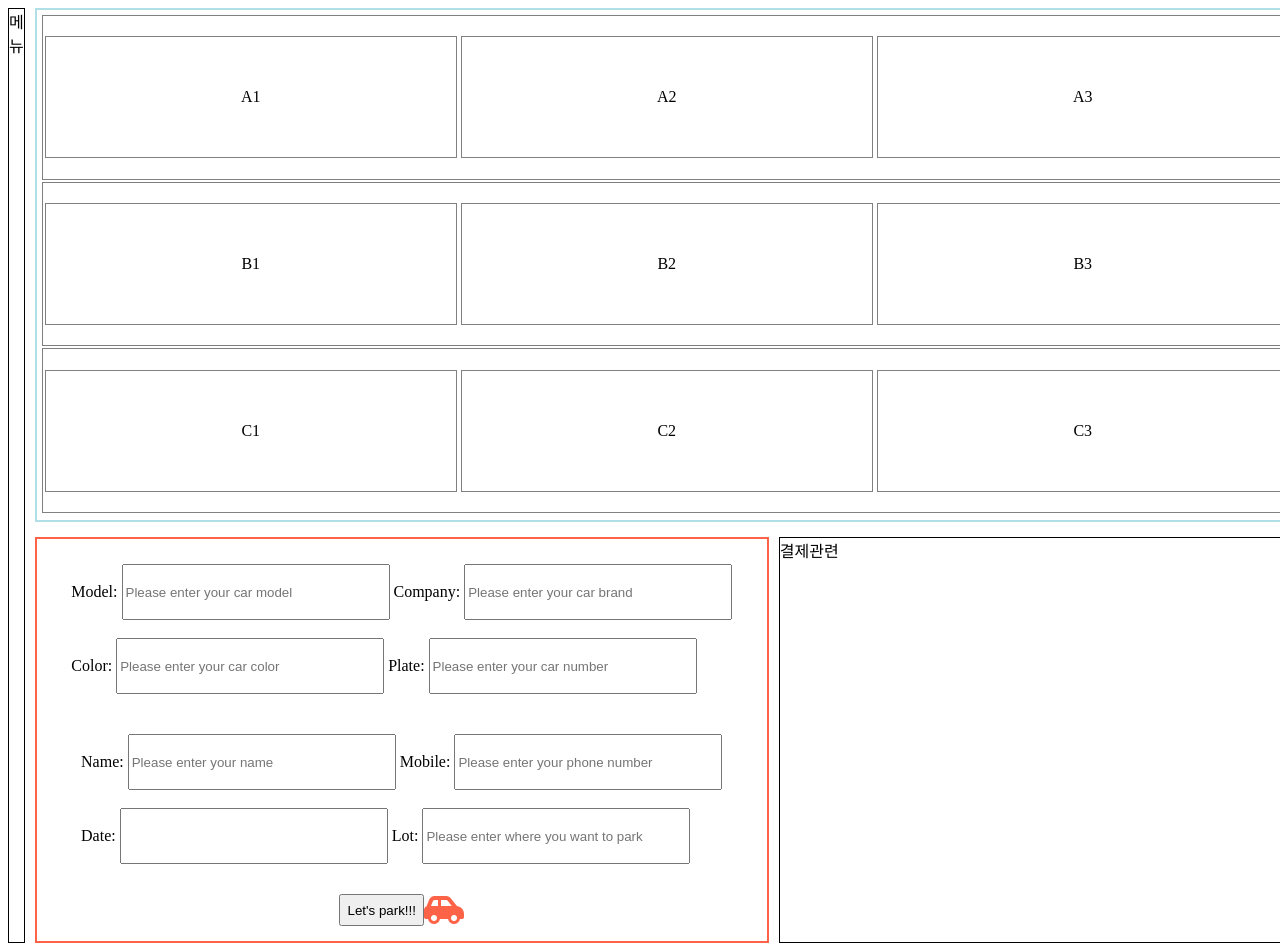
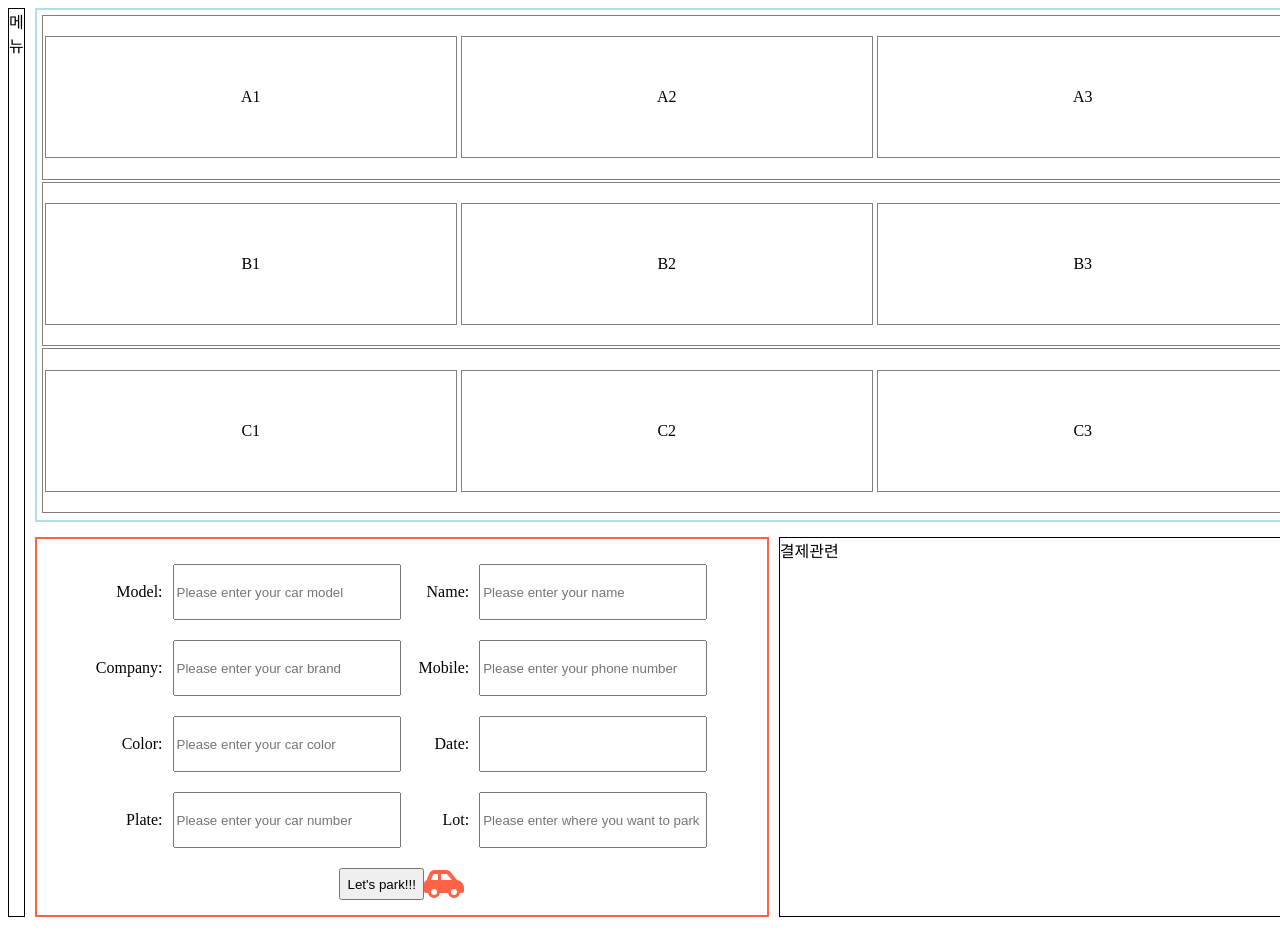
Before and after one commit to jw-lab/Board, a Django app: page /parking/ in a window 1280 px wide. After the commit the page ends 917 px from the top, so only its background shows below. Run offline with Django 3.2, Linux system fonts and the light colour scheme; data that the repository does not hold is empty; some libraries are stand-ins or nearby versions.

Commit message:
정보 입력란 css 정렬 수정완료

```diff
--- a/parkingapp/templates/parkingapp/main.html
+++ b/parkingapp/templates/parkingapp/main.html
@@ -30,38 +30,55 @@
             <form action="/parking/" method="POST">
                 {% csrf_token %}
                 <div class="entrance">
+                    <div class="container">
                         <section class="carinfo">
+                            <div class="sub-container">
                                 <label for="model">Model: </label>
                                 <input type="text" id="model" name="model" placeholder="Please enter your car model">
                                 <span class="model hidden"></span>
+                            </div>
 
+                            <div class="sub-container">
                                 <label for="company">Company: </label>
                                 <input type="text" id="company" name="company" placeholder="Please enter your car brand">
+                            </div>
 
-                        <br><br>
 
+                             <div class="sub-container">
                                 <label for="color">Color: </label>
                                 <input type="text" id="color" name="color" placeholder="Please enter your car color">
+                             </div>
 
+                            <div class="sub-container">
                                 <label for="plate">Plate: </label>
                                 <input type="text" id="plate" name="plate" placeholder="Please enter your car number">
+                            </div>
+
                         </section>
 
                         <section class="owner">
+                            <div class="sub-container">
                                 <label for="name">Name: </label>
                                 <input type="text" id="name" name="name" placeholder="Please enter your name">
+                            </div>
 
+                            <div class="sub-container">
                                 <label for="mobile">Mobile: </label>
                                 <input type="tel" id="mobile" name="mobile" placeholder="Please enter your phone number">
+                            </div>
 
-                        <br><br>
-
+                            <div class="sub-container">
                                 <label for="date">Date: </label>
                                 <input type="text" id="date" name="date" title="No need to enter" readonly>
+                            </div>
 
+                            <div class="sub-container">
                                 <label for="lot">Lot: </label>
                                 <input type="text" id="lot" name="lot" placeholder="Please enter where you want to park">
+                            </div>
+
                         </section>
+                    </div>
 
                     <section class="parkButton">
                         <button type="submit" id="park">Let's park!!!</button>
--- a/static/style.css
+++ b/static/style.css
@@ -67,14 +67,15 @@ p{
     justify-content: center;
     align-items: center;
 }
-.carinfo, .owner{
-    flex-basis: 150px;
-    padding: 10px;
-}
 
 input{
     height: 50px;
-    width: 260px;
+    width: 220px;
+    margin: 10px;
+}
+
+label {
+    text-align: right;
 }
 
 .payment{
@@ -95,3 +96,18 @@ input{
     font-size: 13px;
     color: blue;
 }
+
+
+.container {
+    display: grid;
+    grid-template-columns: 50% 50%;
+    grid-template-rows: auto;
+    align-items: center;
+    margin-bottom: 10px;
+}
+
+.sub-container {
+    display: grid;
+    grid-template-columns: 22% 1fr;
+    align-items: center;
+}
```
Lines whose indentation alone changed are shown as unchanged.
